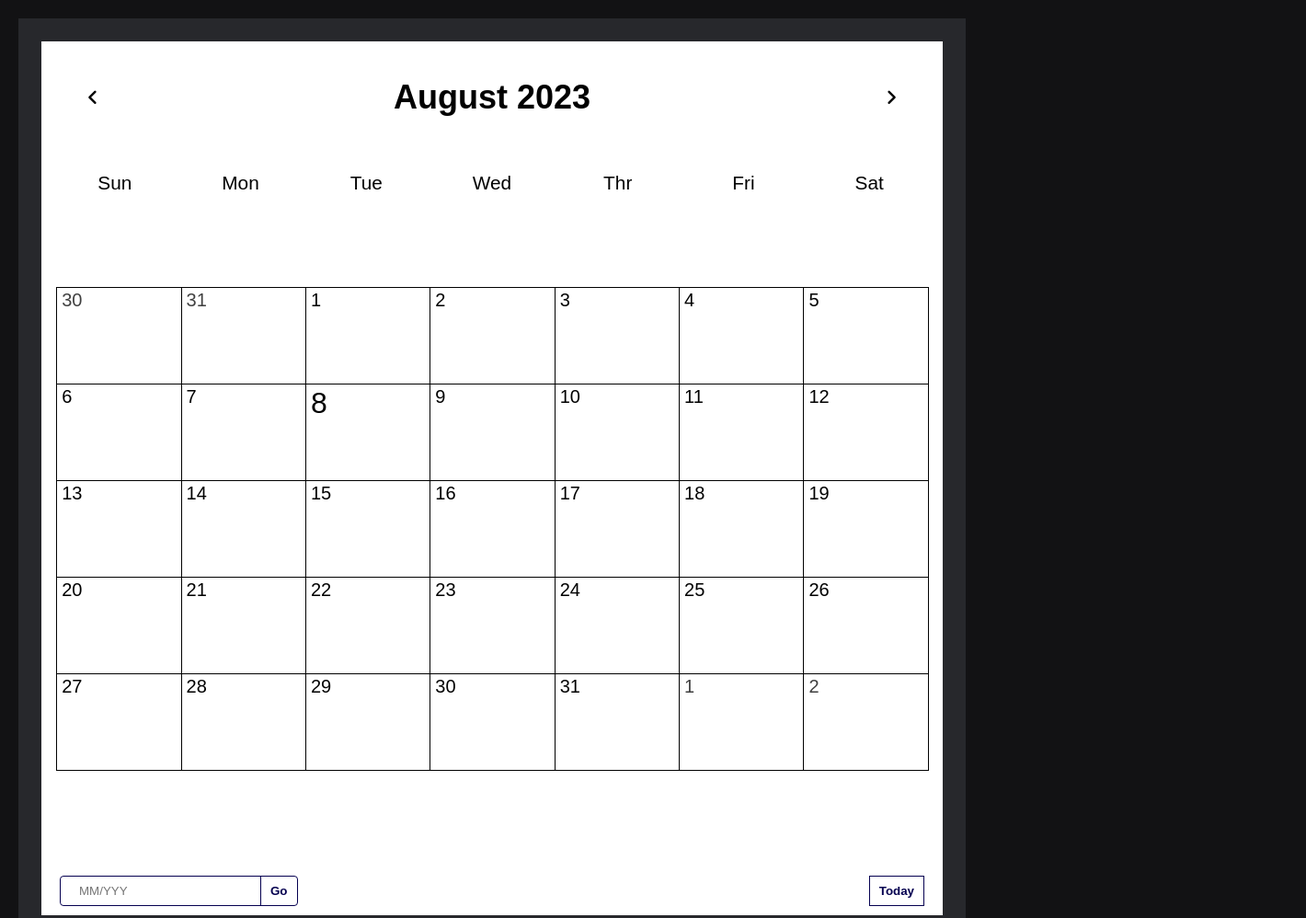
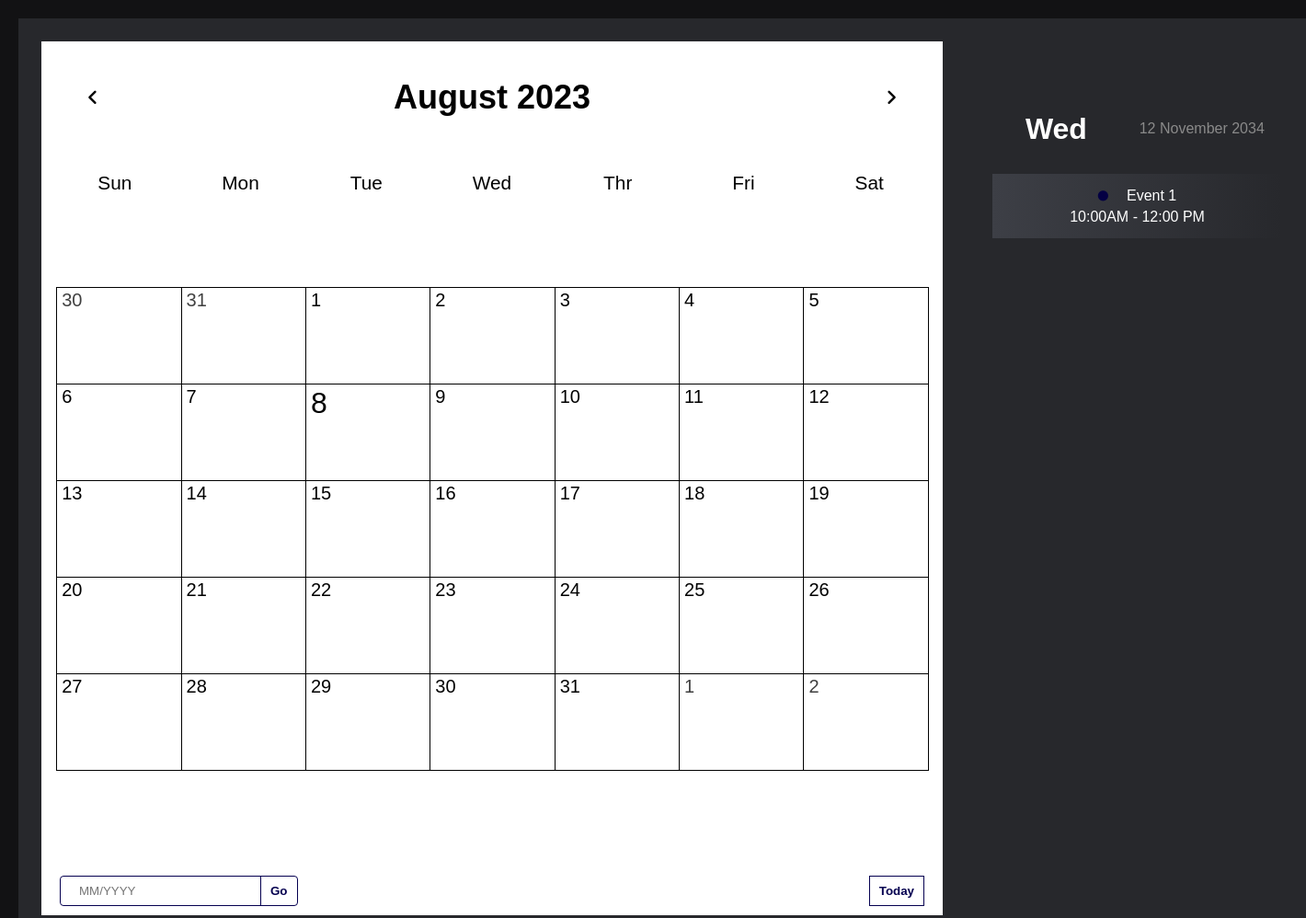
Before and after one commit to BrandonTCozart/React-ToDo-Application, a plain HTML site: page Vanilla/index.html in a window 1280 px wide. Shown: the top 998 px of the page at 92% size, 1420 px wide, since content can reach past the window. Drawn offline with Linux system fonts and the light colour scheme.

Commit message:
Update 5
Added the events section where the user can see specific events on the day they click on.

```diff
--- a/Vanilla/index.html
+++ b/Vanilla/index.html
@@ -12,7 +12,7 @@
         crossorigin="anonymous" referrerpolicy="no-referrer" />
     <link href="https://fonts.googleapis.com/css?family=Montserrat:400,700&display=swap" rel="stylesheet">
 
-    <script src="jquery\jquery-3.6.1.min.js"></script>
+    <script src="jquery/jquery-3.6.1.min.js"></script>
 </head>
 
 <body>
@@ -39,16 +39,33 @@
                 </div>
                 <div class="goto-today">
                     <div class="goto">
-                        <input type="text" placeholder="MM/YYY" class="date-input">
+                        <input type="text" placeholder="MM/YYYY" class="date-input" />
                         <button class="goto-button">Go</button>
                     </div>
                     <button class="today-button">Today</button>
                 </div>
             </div>
         </div>
+        <div class="right">
+            <div class="today-date">
+                <div class="event-day">Wed</div>
+                <div class="event-date">12 november 2034</div>
+            </div>
+            <div class="events">
+                <div class="event">
+                    <div class="title">
+                        <i class="fas fa-circle"></i>
+                        <h3 class="event-title">Event 1</h3>
+                    </div>
+                    <div class="event-time">
+                        10:00AM - 12:00 PM
+                    </div>
+                </div>
+            </div>
+        </div>
     </div>
 
-    <script src="script.js" charset="utf-8"></script>
+    <script src="script.js"></script>
 </body>
 
 </html>
--- a/Vanilla/script.js
+++ b/Vanilla/script.js
@@ -4,6 +4,9 @@ const date = $(".date");
 const daysContainer = $(".days");
 const prev = $(".prev");
 const next = $(".next");
+const todayButton = $(".today-button");
+const gotoButton = document.querySelector(".goto-button");
+const dateInput = document.querySelector(".date-input");
 
 //Creates dates
 let today = new Date();
@@ -70,7 +73,7 @@ function createCalendar() {
 }
 createCalendar();
 
-//creates previous and next months
+//creates previous and next months changer
 
 function prevMonth() {
   month--;
@@ -90,3 +93,56 @@ function nextMonth() {
 }
 $(".next").on("click", nextMonth);
 $(".prev").on("click", prevMonth);
+
+//Date Go to button
+$(".today-button").on("click", () => {
+  today = new Date();
+  month = today.getMonth();
+  year = today.getFullYear();
+  createCalendar();
+});
+
+//Date input
+
+dateInput.addEventListener("input", (e) => {
+  // Remove non-numeric characters from the input value
+  dateInput.value = dateInput.value.replace(/[^0-9/]/g, "");
+
+  if (dateInput.value.length === 2) {
+    dateInput.value += "/";
+  }
+
+  //sets a limit to 7 characters
+  if (dateInput.value.length > 7) {
+    dateInput.value = dateInput.value.slice(0, 7);
+  }
+
+  // deletes the slash and the second number for the month
+  dateInput.addEventListener("input", function (e) {
+    if (e.inputType === "deleteContentBackward") {
+      if (dateInput.value.length === 3) {
+        dateInput.value = dateInput.value.slice(0, 1);
+        //NOTE this part is also deleting the fist number in year
+      }
+    }
+  });
+});
+
+gotoButton.addEventListener("click", gotoDate);
+
+
+function gotoDate() {
+  const dateArray = dateInput.value.split("/");
+
+  if (dateArray.length === 2) {
+    if (dateArray[0] > 0 && dateArray[0] < 13 && dateArray[1].length === 4) {
+      month == dateArray[0] - 1;
+      year = dateArray[1];
+      createCalendar();
+      return;
+    }
+  }
+
+  //alert for invalid dates
+  alert("invalid date");
+}
--- a/Vanilla/styles.css
+++ b/Vanilla/styles.css
@@ -84,7 +84,6 @@ body {
   display: flex;
   align-items: center;
   justify-content: center;
-
 }
 
 .calendar .days {
@@ -99,7 +98,6 @@ body {
   margin-top: 80px;
   margin-bottom: 300px;
   max-height: 260px;
-
 }
 
 .calendar .days .day {
@@ -115,13 +113,11 @@ body {
   font-size: 20px;
   box-sizing: border-box;
   min-width: 40px;
-
 }
 
 .calendar .day:not(.prev-date, .next-date):hover {
   color: #ffffff;
   background-color: #050050;
-
 }
 
 .calendar .days .prev-date,
@@ -133,8 +129,6 @@ body {
   font-size: 2rem;
   color: #ffffff;
   background-color: #050050;
-
-
 }
 .calendar .days .active::before {
   content: "";
@@ -144,7 +138,6 @@ body {
   width: 100%;
   height: 100%;
   box-shadow: 0 0 4px 1px #050050;
-
 }
 
 .calendar .days .today {
@@ -169,13 +162,10 @@ body {
   background-color: #ffffff;
   transition: background-color 0.07s ease;
   transition: color 0.07s ease;
-
-
 }
 .calendar .active.event::after {
   background-color: #ffffff;
   bottom: 20%;
-
 }
 .calendar .active.event {
   padding-bottom: 10px;
@@ -199,23 +189,23 @@ transition: color 0.07s ease;
   overflow: hidden;
   border: 1px solid #050050;
 }
-.calendar .goto-today .goto input{
+.calendar .goto-today .goto input {
   width: 100%;
   height: 30px;
   outline: none;
   border: none;
   border-radius: 5px;
   padding: 0 20px;
-    color:#050050;
+  color: #050050;
 }
-.calendar .goto-today button{
+.calendar .goto-today button {
   padding: 8px 10px;
   border: 1px solid #050050;
   background-color: transparent;
   color: #050050;
   font-weight: 600;
 }
-.calendar .goto-today button:hover{
+.calendar .goto-today button:hover {
   color: #ffffff;
   background-color: #050050;
   transition: background-color 0.09s ease;
@@ -223,5 +213,79 @@ transition: color 0.07s ease;
 .calendar .goto-today .goto button {
   border: none;
   border-left: 1px solid #050050;
+}
+
+.container .right {
+  position: relative;
+  width: 40%;
+  min-height: 40%;
+  padding: 20px 0;
+  margin: 20px 0 20px 216px; /* Adjust this value as needed */
+}
+
+.right .today-date {
+  width: 100%;
+  height: 50px;
+  display: flex;
+  flex-wrap: wrap;
+  gap: 10px;
+  align-items: center;
+  justify-content: space-between;
+  padding: 0 40px;
+  margin: 50px 0 20px 0;
+  text-transform: capitalize;
+}
+
+.today-date .event-day {
+  font-size: 2rem;
+  font-weight: 600;
+}
+.today-date .event-date {
+  font-size: 1rem;
+  font-weight: 400;
+  color: #8a8a8a;
+}
+.events {
+  width: 100%;
+  height: 100%;
+  max-height: 600px;
+  overflow-x: hidden;
+  overflow-y: auto;
+  display: flex;
+  flex-direction: column;
+  padding: 4px;
+}
+.events .event {
+  position: relative;
+  width: 95%;
+  min-height: 70px;
+  display: flex;
+  align-items: center;
+  justify-content: center;
+  flex-direction: column;
+  gap: 5px;
+  padding: 0 ;
+  color: #ffffff;
+  background: linear-gradient(90deg, #3d3f46, transparent);
+}
+.events .event:hover {
+  background: linear-gradient(90deg, #050050, transparent);
+}
+.events .event .title {
+  display: flex;
+  pointer-events: none;
+  align-items: center;
+}
+.events .event .title .event-title {
+    font-size: 1rem;
+    font-weight: 400;
+    margin-left: 20px;
 
 }
+.events .event .title i {
+    color: #040043;
+    font-size: .7rem;
+}
+.events .event:hover .title i {
+    color: #ffffff;
+}
```
Lines whose indentation alone changed are shown as unchanged.
